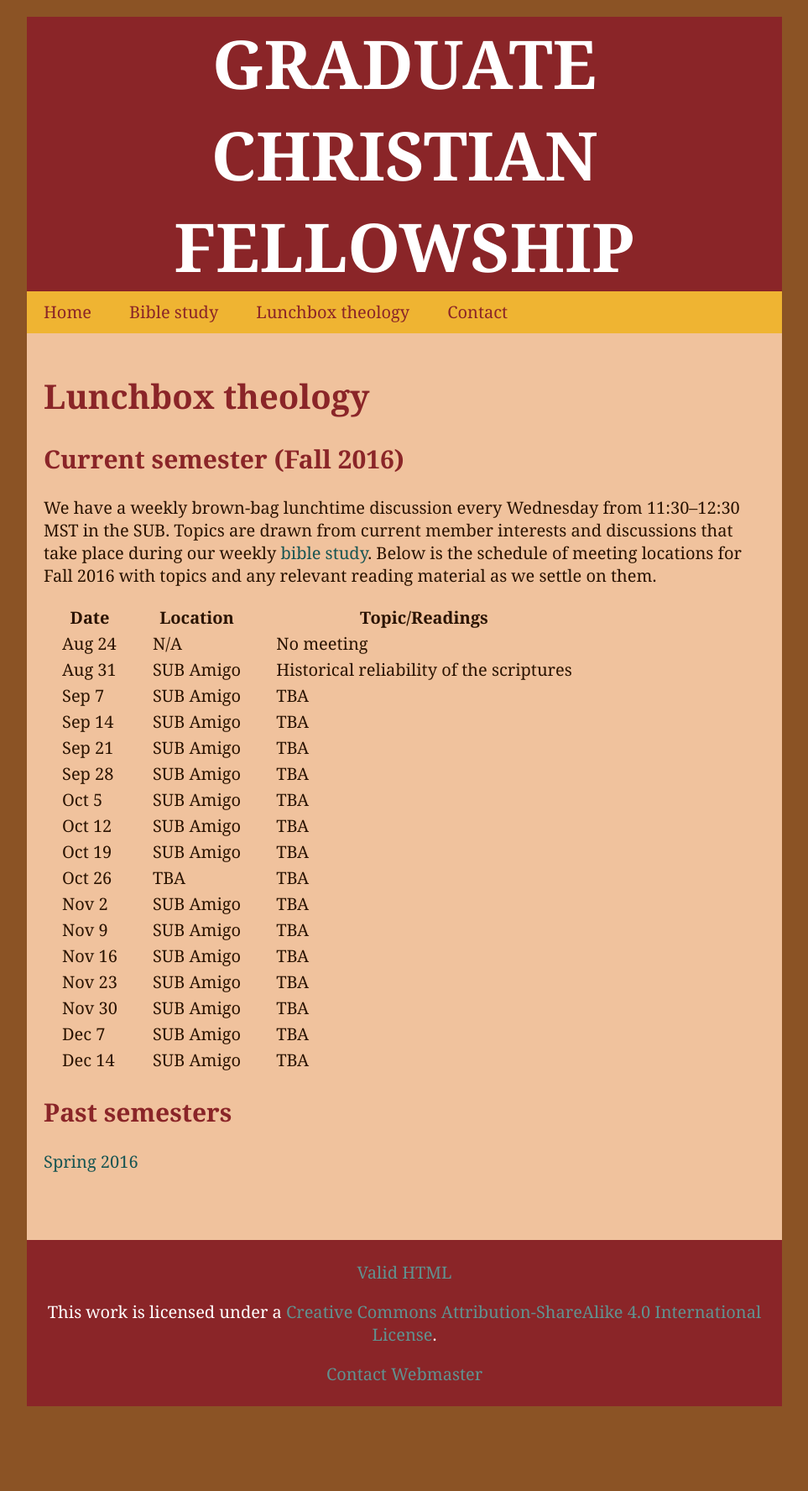
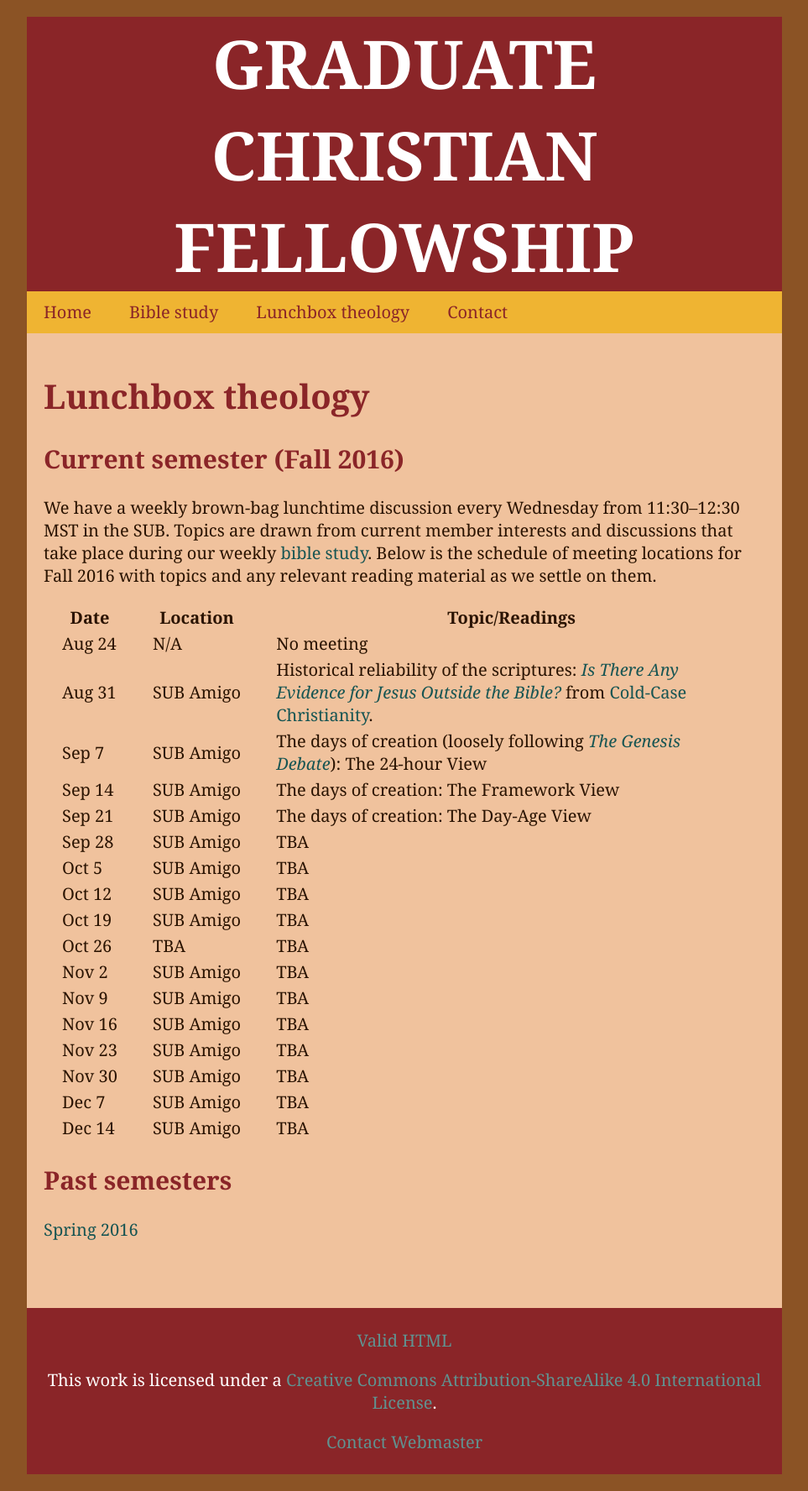
Before and after one commit to jarthurgross/gcf-website, a Jekyll site: the page built from lunchbox_theology/index.md, in a window 1280 px wide. Shown: the whole page at 84% size, without its empty margins (158-1121 px from the left). Built offline with Jekyll 4.4.1, drawn with Linux system fonts in a browser that asks for light colours; Markdown is read by kramdown in place of the engine named in the settings; before the commit the page ends 1695 px from its top, so only the background shows below that.

Commit message:
Update schedules

```diff
--- a/lunchbox_theology/index.md
+++ b/lunchbox_theology/index.md
@@ -18,25 +18,25 @@ and discussions that take place during our weekly [bible study][bible]. Below
 is the schedule of meeting locations for Fall 2016 with topics and any
 relevant reading material as we settle on them.
 
-| Date        | Location  | Topic/Readings                           |
-| ----------- | --------- | ---------------------------------------- |
-| Aug&nbsp;24 | N/A       | No meeting                               |
-| Aug&nbsp;31 | SUB Amigo | Historical reliability of the scriptures |
-| Sep&nbsp;7  | SUB Amigo | TBA                                      |
-| Sep&nbsp;14 | SUB Amigo | TBA                                      |
-| Sep&nbsp;21 | SUB Amigo | TBA                                      |
-| Sep&nbsp;28 | SUB Amigo | TBA                                      |
-| Oct&nbsp;5  | SUB Amigo | TBA                                      |
-| Oct&nbsp;12 | SUB Amigo | TBA                                      |
-| Oct&nbsp;19 | SUB Amigo | TBA                                      |
-| Oct&nbsp;26 | TBA       | TBA                                      |
-| Nov&nbsp;2  | SUB Amigo | TBA                                      |
-| Nov&nbsp;9  | SUB Amigo | TBA                                      |
-| Nov&nbsp;16 | SUB Amigo | TBA                                      |
-| Nov&nbsp;23 | SUB Amigo | TBA                                      |
-| Nov&nbsp;30 | SUB Amigo | TBA                                      |
-| Dec&nbsp;7  | SUB Amigo | TBA                                      |
-| Dec&nbsp;14 | SUB Amigo | TBA                                      |
+| Date        | Location       | Topic/Readings                           |
+| ----------- | -------------- | ---------------------------------------- |
+| Aug&nbsp;24 | N/A            | No meeting                               |
+| Aug&nbsp;31 | SUB&nbsp;Amigo | Historical reliability of the scriptures: [*Is There Any Evidence for Jesus Outside the Bible?*][extrabiblejesus] from [Cold-Case Christianity][ccc]. |
+| Sep&nbsp;7  | SUB&nbsp;Amigo | The days of creation (loosely following [*The Genesis Debate*][genesisdebate]): The 24-hour View |
+| Sep&nbsp;14 | SUB&nbsp;Amigo | The days of creation: The Framework View |
+| Sep&nbsp;21 | SUB&nbsp;Amigo | The days of creation: The Day-Age View   |
+| Sep&nbsp;28 | SUB&nbsp;Amigo | TBA                                      |
+| Oct&nbsp;5  | SUB&nbsp;Amigo | TBA                                      |
+| Oct&nbsp;12 | SUB&nbsp;Amigo | TBA                                      |
+| Oct&nbsp;19 | SUB&nbsp;Amigo | TBA                                      |
+| Oct&nbsp;26 | TBA            | TBA                                      |
+| Nov&nbsp;2  | SUB&nbsp;Amigo | TBA                                      |
+| Nov&nbsp;9  | SUB&nbsp;Amigo | TBA                                      |
+| Nov&nbsp;16 | SUB&nbsp;Amigo | TBA                                      |
+| Nov&nbsp;23 | SUB&nbsp;Amigo | TBA                                      |
+| Nov&nbsp;30 | SUB&nbsp;Amigo | TBA                                      |
+| Dec&nbsp;7  | SUB&nbsp;Amigo | TBA                                      |
+| Dec&nbsp;14 | SUB&nbsp;Amigo | TBA                                      |
 
 Past semesters
 --------------
```
Also changed, not shown: other parts of lunchbox_theology/index.md (+3 -0 lines), bible_study/index.md (+2 -2 lines).
